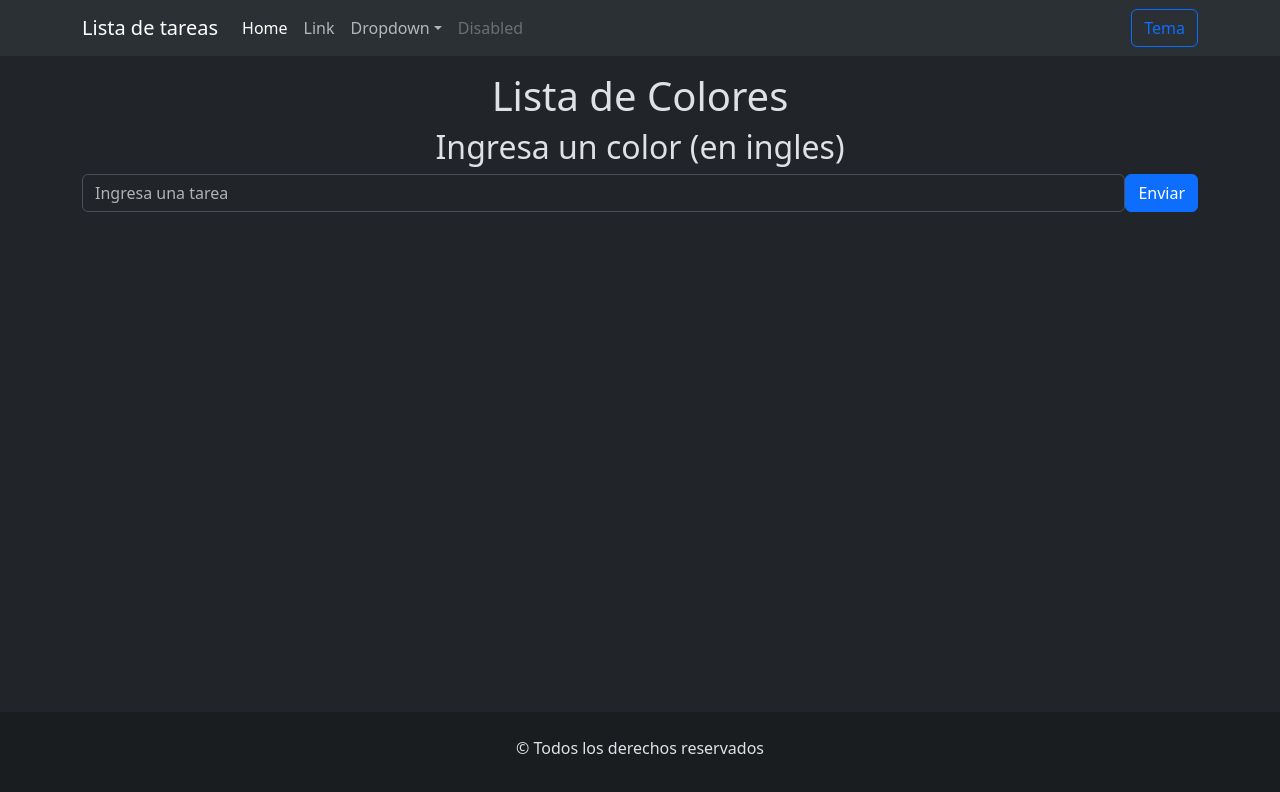
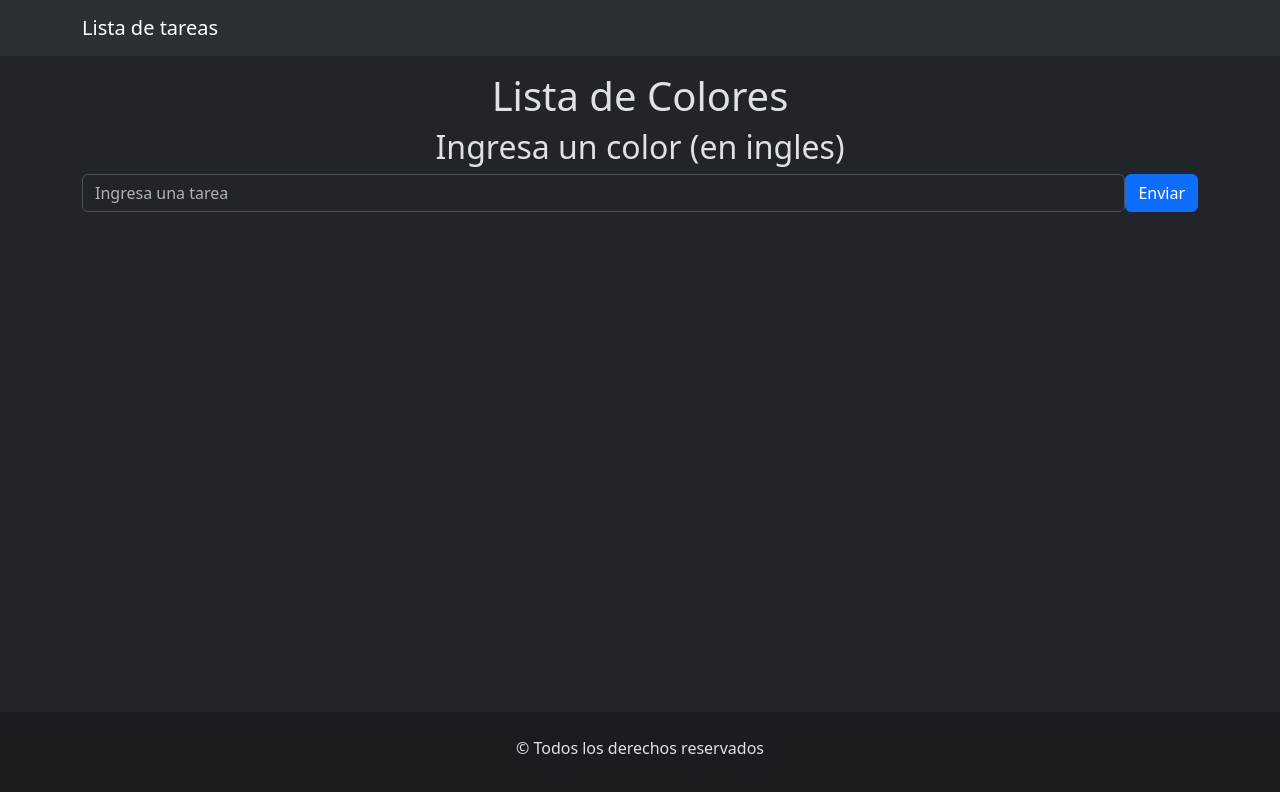
Before and after one commit to KarinaMirandaUTNFRT/Lista-tareas-Frontend, a React (Vite) app: page / in a window 1280 px wide. Shown: the top 792 px of the page. Built offline with nearby package versions, Linux system fonts and the light colour scheme.

Commit message:
instalaciomos todas las librerias necesarias

```diff
--- a/src/index.css
+++ b/src/index.css
@@ -1,3 +1,4 @@
+@import "tailwindcss";
 #root{
   min-height: 100vh;
   display: flex;
--- a/vite.config.js
+++ b/vite.config.js
@@ -1,11 +1,13 @@
-import { defineConfig } from 'vite'
-import react, { reactCompilerPreset } from '@vitejs/plugin-react'
-import babel from '@rolldown/plugin-babel'
+import { defineConfig } from "vite";
+import react, { reactCompilerPreset } from "@vitejs/plugin-react";
+import babel from "@rolldown/plugin-babel";
+import tailwindcss from "@tailwindcss/vite";
 
 // https://vite.dev/config/
 export default defineConfig({
   plugins: [
     react(),
-    babel({ presets: [reactCompilerPreset()] })
+    babel({ presets: [reactCompilerPreset()] }),
+    tailwindcss(),
   ],
-})
+});
```
Also changed, not shown: package.json (+6 -1 lines), 1 other file (tests, documents, lock files or other folders).
